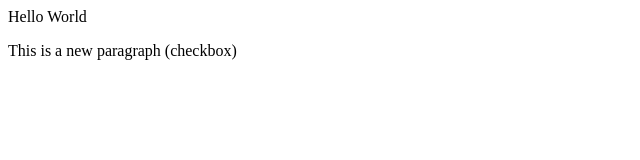
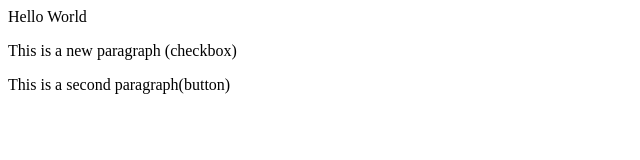
Before and after one commit to Dheerajif/LocalRepo, a plain HTML site: page index.html in a window 1280 px wide. Shown: the whole page, without its empty margins (0-640 px from the left). Drawn offline with Linux system fonts and the light colour scheme.

```diff
--- a/index.html
+++ b/index.html
@@ -1,2 +1,3 @@
 <p>Hello World</p>
 <p>This is a new paragraph (checkbox)</p>
+<p>This is a second paragraph(button)</p>
```
